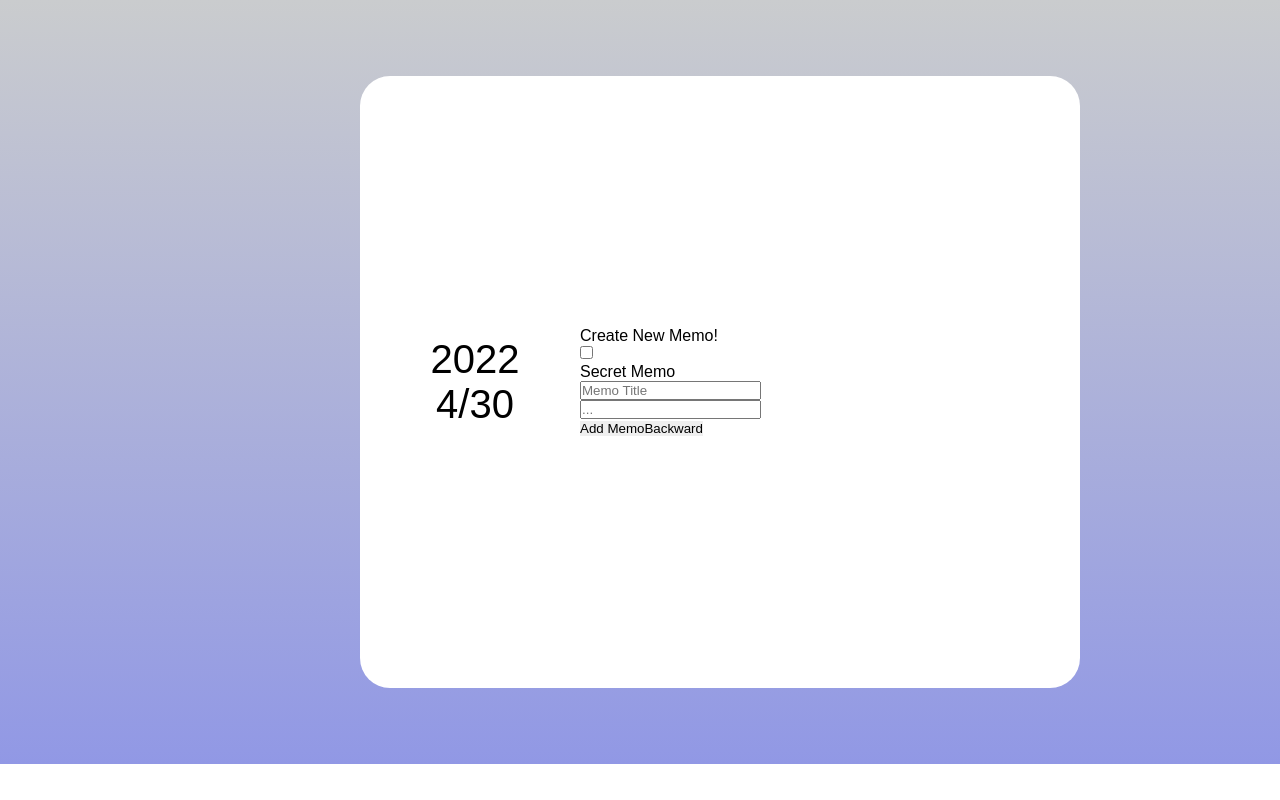
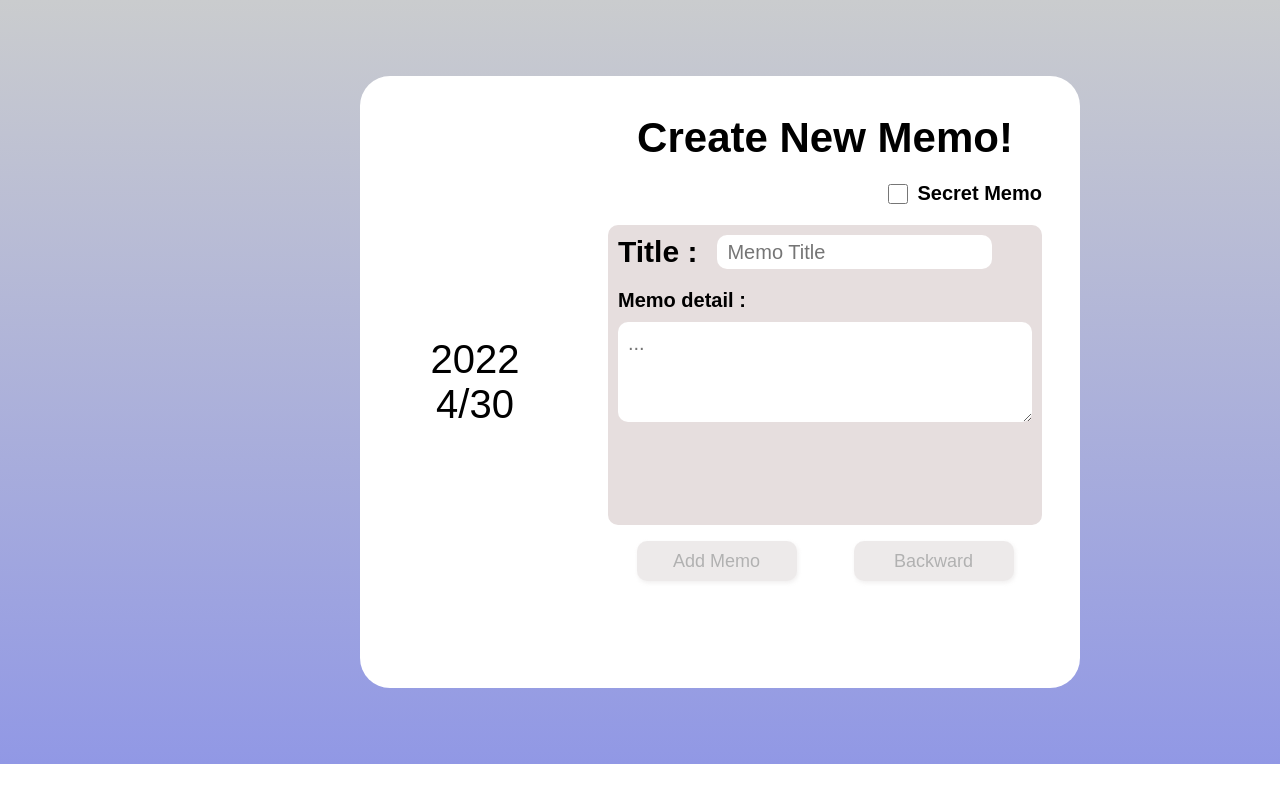
Before and after one commit to TaeyeonRoyce/Memolist-contest, a React (Create React App) app in the folder memolist-client/: page /memo/new-memo in a window 1280 px wide. Shown: the top 800 px of the page. Built offline with nearby package versions, Linux system fonts and the light colour scheme.

Commit message:
feat : Client styles

```diff
--- a/memolist-client/src/App.css
+++ b/memolist-client/src/App.css
@@ -7,7 +7,12 @@
 
 button {
   border: none;
+  background-color: rgba(0, 0, 0, 0);
   cursor: pointer;
+}
+a {
+  text-decoration: none;
+  color: black;
 }
 
 .container {
@@ -37,7 +42,7 @@ button {
   text-align: center;
 }
 
-.mainPageContainer {
+.mainPageContainer, .addFormContainer, .memoDetailContainer{
   width: 70%;
   height: 100%;
   padding : 4%;
@@ -46,9 +51,265 @@ button {
 }
 
 .memoListContainer {
-  padding-top: 12px;
+  margin-top: 16px;
+  display: flex;
+  flex-direction: column;
+  overflow-y: auto;
 }
 
 .memoContainer {
+  background: rgb(230, 222, 222);
+  border-radius: 10px;
+  margin: 10px 5px 20px 5px;
+  margin-right: 30px;
+  padding: 10px;
+  display: flex;
+  flex-direction: row;
+  justify-content: space-between;
+}
+
+.secretMemoText {
+  display: flex;
+  text-align: center;
+  align-items: center;
+  padding-left: 20px;
+}
+.memoPreview {
+  display: flex;
+  flex-direction: row;
 
 }
+
+.memoIconContainer {
+  display: flex;
+  justify-content: center;
+  text-align: center;
+  align-items: center;
+  font-size: 26px;
+  width: 52px;
+  height: 52px;
+  background: white;
+  border-radius: 50%;
+  box-shadow: 1px 4px 3px grey;
+  color: #767786;
+}
+
+.secretIcon {
+  color: rgb(79, 140, 140);
+}
+
+.previewContent {
+  padding-left: 20px;
+  display: flex;
+  align-items: flex-start;
+  flex-direction: column;
+  overflow:hidden;
+  text-overflow:ellipsis;
+  white-space:nowrap;
+  max-width: 301px;
+}
+
+.memoTitle {
+  font-weight: bold;
+  margin-bottom: 5px;
+  padding-bottom: 3px;
+  border-bottom: 2px solid rgb(108, 103, 103);
+}
+.memoDetails {
+  font-weight: 400;
+  margin-top: 5px;
+  overflow:hidden;
+  text-overflow:ellipsis;
+  white-space:nowrap;
+  width: 100%;
+}
+
+.deleteMemo{
+  display: flex;
+  align-items: center;
+  justify-content: center;
+  text-align: center;
+  width: 26px;
+  font: 14px;
+}
+.deleteMemo button {
+  width: 26px;
+  height: 26px;
+  font: 14px;
+  border-radius: 50%;
+  transition: background-color 0.3s;
+}
+.deleteMemo button:hover {
+  background: white;
+  box-shadow: 1px 4px 3px grey;
+}
+
+.addBtnContainer{
+  margin-top: 20px;
+  display: flex;
+  justify-content: center;
+  align-items: center;
+}
+.addMemoBtn {
+  background: rgb(198, 189, 189);
+  opacity: 0.3;
+  border-radius: 20px;
+  padding: 4%;
+  transition: opacity 0.6s;
+}
+
+.addMemoBtn:hover{
+  opacity: 0.8;
+}
+
+.searchContainer {
+  display: flex;
+}
+
+.searchContainer .iconBox {
+  font: 30px;
+  display: flex;
+  justify-content: center;
+  align-items: center;
+  margin-left: 5px;
+}
+
+.inputBox {
+  height: 30px;
+  margin-left: 10px;
+}
+
+.messageContainer {
+  font-size: 42px;
+  font-weight: bolder;
+  text-align: center;
+}
+
+.secretCheckBox {
+  display: flex;
+  flex-direction: row;
+  align-items: center;
+  justify-content: end;
+  margin : 20px 0px 20px 0px;
+  font-size: 20px;
+  font-weight: 900;
+}
+
+.secretCheckBox input {
+  width: 20px;
+	height: 20px;
+	border: 140px solid #bcbcbc;
+	cursor: pointer;
+  margin-right: 10px;
+}
+.addFormInputContainer, .memoDetailViewContainer {
+  display: flex;
+  flex-direction: column;
+  background: rgb(230, 222, 222);
+  border-radius: 10px;
+  padding: 10px;
+  height: 300px;
+}
+
+.memoTitleForm {
+  display: flex;
+  flex-direction: row;
+}
+.memoTitleForm input {
+  font-size: 20px;
+  border-radius: 10px;
+  border: none;
+  padding-left: 10px;
+}
+.titleFormText {
+  font-size: 30px;
+  font-weight: bolder;
+  margin-right: 20px;
+}
+
+.memoDetailForm {
+  display: flex;
+  flex-direction: column;
+  margin-top: 20px;
+}
+
+.memoDetailForm textarea {
+  font-size: 20px;
+  border-radius: 10px;
+  border: none;
+  padding: 10px;
+  height: 100px;
+}
+
+.detailFormText {
+  font-size: 20px;
+  font-weight: bolder;
+  margin-bottom: 10px;
+}
+
+
+.memoPwd {
+  display: flex;
+  flex-direction: column;
+  margin-top: 20px;
+}
+.memoPwd input {
+  font-size: 20px;
+  border-radius: 10px;
+  border: none;
+  padding: 10px;
+  margin-top: 10px;
+}
+.pwdFormText {
+  font-size: 20px;
+  font-weight: bolder;
+  margin-right: 20px;
+}
+
+.buttonContainer {
+  margin-top: 16px;
+  display: flex;
+  flex-direction: row;
+  justify-content: space-around;
+}
+.addMemoSubmitBtn, .editBtn, .enterBtn{
+  width: 160px;
+  border-radius: 10px;
+  background: rgb(198, 189, 189);
+  opacity: 0.3;
+  min-height: 40px;
+  font-size: 18px;
+  transition: opacity 0.3s;
+  box-shadow: 1px 2px 4px 0px rgb(207 202 202);
+}
+
+.addMemoSubmitBtn:hover, .editBtn:hover, .enterBtn:hover{
+  opacity : 0.8;
+}
+
+.return {
+  width: 160px;
+  border-radius: 10px;
+  background: rgb(198, 189, 189);
+  opacity : 0.3;
+  height: 40px;
+  font-size: 18px;
+  transition: opacity-color 0.3s;
+  box-shadow: 1px 2px 4px 0px rgb(207 202 202);
+}
+
+.return:hover {
+  opacity : 0.8;
+}
+
+.noneDiv {
+  display: none;
+}
+
+.memoDetailContainer {
+  justify-content: center;
+}
+
+.memoPwd input {
+  border: 4px solid red;
+}
--- a/memolist-client/src/memo/Memo.js
+++ b/memolist-client/src/memo/Memo.js
@@ -4,7 +4,7 @@ import MemoPreview from './MemoPreview';
 
 function Memo({memo}) {
     return(
-        <div className="memoCotainer" key={memo.memoIdx}>
+        <div className="memoContentCotainer" key={memo.memoIdx}>
             <Link to={{
                 pathname : `/memo/${memo.memoIdx}`}} state = {{memo:memo}}>
                 <MemoPreview memo = {memo} secret= {memo.secret}/>
--- a/memolist-client/src/memo/MemoPreview.js
+++ b/memolist-client/src/memo/MemoPreview.js
@@ -1,20 +1,28 @@
 import React from 'react';
+import { CgNotes, CgLock } from "react-icons/cg";
 
 function MemoPreview({memo, secret}) {
   return(
     <div>
       {secret ? (
-        <div className="secretMemoPreview">
-          <h3>Secret Memo</h3>
+        <div className="memoPreview">
+          <div className="memoIconContainer">
+            <CgLock className="secretIcon"/>
+          </div>
+          <h3 className="secretMemoText"> Passwrod Required</h3>
         </div>
       ) : (
-          <div className="normalMemo">
-            <h3>Normal Memo</h3>
-            <div className="memoTitle">
-              {memo.memoTitle}
+          <div className="memoPreview">
+            <div className="memoIconContainer">
+              <CgNotes className="memoIcon"/>
             </div>
-            <div className="todosDetail">
-              {memo.memoDetail}
+            <div className="previewContent">
+              <div className="memoTitle">
+                Title : {memo.memoTitle}
+              </div>
+              <div className="memoDetails">
+                {memo.memoDetail}
+              </div>
             </div>
           </div>
         )
--- a/memolist-client/src/page/AddMemoPage.js
+++ b/memolist-client/src/page/AddMemoPage.js
@@ -104,20 +104,25 @@ function AddMemo() {
             <input type="checkbox" checked={secret}  onChange={(e) => checkSecretBox(e)} />
             <div>Secret Memo</div>
           </div>
+          <div className="addFormInputContainer">
             <div className="memoTitleForm">
+              <div className="titleFormText">Title : </div>
               <input type="text" onChange={changeMemoTitle} name="memoTitle" placeholder="Memo Title"/>
             </div>
             <div className="memoDetailForm">
-            <input type="text" onChange={changeMemoDetail} name="memoDetail" placeholder="..."/>
+              <div className="detailFormText">Memo detail : </div>
+              <textarea type="text" onChange={changeMemoDetail} name="memoDetail" placeholder="..."/>
             </div>
             {secret ? (
             <div className="memoPwd">
+              <div className="pwdFormText">Memo password :  </div>
               <input type="text" onChange={changeMemoPwd} name="memoPwd" placeholder="password"/>
             </div>) : (<div></div>)}
+          </div>
           <div className="buttonContainer">
             {added ? (
-              <div></div>
-            ) : ( <button type="submit" className="addTodo"> Add Memo </button> )}
+              <div className="noneDiv"></div>
+            ) : ( <button type="submit" className="addMemoSubmitBtn"> Add Memo </button> )}
             <Link to="/memo">
                 <button type="button" className="return"> Backward </button>
             </Link>
--- a/memolist-client/src/page/EditMemoPage.js
+++ b/memolist-client/src/page/EditMemoPage.js
@@ -96,28 +96,33 @@ function EditMemo(memo) {
         <div className="messageContainer">
             {added ?
               (<div className="finishedMessage"> Memo Edit Success! </div>) :
-              (<div className="addMessage"> Create New Memo!</div>)
+              (<div className="addMessage"> Edit Memo </div>)
             }
         </div>
-        <form action="todos.html" method="post" onSubmit={secret ? editSecretMemo : editNormalTodo}>
+        <form action="" method="post" onSubmit={secret ? editSecretMemo : editNormalTodo}>
           <div className="secretCheckBox">
             <input type="checkbox" checked={secret}  onChange={(e) => checkSecretBox(e)} />
             <div>Secret Memo</div>
           </div>
+          <div className="addFormInputContainer">
             <div className="memoTitleForm">
-            <input type="text" onChange={changeMemoTitle} name="memoTitle" placeholder={memo.memoTitle}/>
+              <div className="titleFormText">Title : </div>
+              <input type="text" onChange={changeMemoTitle} name="memoTitle" placeholder={memo.memoTitle} value={memo.memoTitle}/>
             </div>
             <div className="memoDetailForm">
-            <input type="text" onChange={changeMemoDetail} name="memoDetail" placeholder={memo.memoDetail}/>
+              <div className="detailFormText">Memo detail : </div>
+              <textarea type="text" onChange={changeMemoDetail} name="memoDetail" placeholder={memo.memoDetail} value={memo.memoDetail}/>
             </div>
             {secret ? (
             <div className="memoPwd">
-            <input type="text" onChange={changeMemoPwd} name="memoPwd" placeholder={memo.memoPwd}/>
+              <div className="pwdFormText">Memo password :  </div>
+              <input type="text" onChange={changeMemoPwd} name="memoPwd" placeholder={memo.memoPwd}  value={memo.memoPwd}/>
             </div>) : (<div></div>)}
+          </div>
           <div className="buttonContainer">
             {added ? (
               <div></div>
-            ) : (<button type="submit" className="addTodo"> Edit </button>)}
+            ) : (<button type="submit" className="editBtn"> Edit </button>)}
             <Link to="/memo">
                 <button type="button" className="return"> Backward </button>
             </Link>
--- a/memolist-client/src/page/MemoDetailPage.js
+++ b/memolist-client/src/page/MemoDetailPage.js
@@ -11,9 +11,17 @@ function MemoDetail(memo) {
         <div className="memoDetailContainer">
             {!pass && secret ? (<SecretMemoEnrtyPage memo = {memo} setPass={setPass}/>) : (
             <div>
-                <h1>{memo.memoTitle}</h1>
-                <h3>{memo.memoDetail}</h3>
-                <div className="btnContainer">
+                <div className="memoTitleForm">
+                    <div className="titleFormText">Title : </div>
+                    <h1>{memo.memoTitle}</h1>
+                </div>
+                <div className="memoDetailViewContainer">
+                    <div className="memoDetailForm">
+                        <div className="detailFormText">Memo detail : </div>
+                        <h3>{memo.memoDetail}</h3>
+                    </div>
+                </div>
+                <div className="buttonContainer">
                     <Link to={{
                         pathname : `/memo/${memo.memoIdx}/edit`}} state = {{memo:memo}}>
                         <button className="editBtn">
@@ -22,7 +30,7 @@ function MemoDetail(memo) {
                     </Link>
 
                     <Link to="/memo">
-                        <button className="backwardBtn">
+                        <button className="return">
                             Backward
                         </button>
                     </Link>
--- a/memolist-client/src/page/MemoListPage.js
+++ b/memolist-client/src/page/MemoListPage.js
@@ -51,12 +51,14 @@ function MainDetail(memoList) {
         return (
             <div className="mainPageContainer">
                 <div className="searchContainer">
-                    <FaSearch/>
+                    <div className="iconBox">
+                        <FaSearch />
+                    </div>
                     <input
                         type="search"
                         value={searchValue}
                         onChange={filter}
-                        className="input"
+                        className="inputBox"
                         placeholder="search"
                     />
                 </div>
@@ -64,13 +66,13 @@ function MainDetail(memoList) {
                     {memoList.map((memo) => (
                         <div key = {memo.memoIdx} className="memoContainer">
                             <Memo memo={memo} key = {memo.memoIdx}/>
-                            <div className="deleteTodo" onClick={(e) =>     {deleteMemo(e, memo.memoIdx)}}>
+                            <div className="deleteMemo" onClick={(e) =>     {deleteMemo(e, memo.memoIdx)}}>
                             <button type="submit"> ❌ </button>
                         </div>
                     </div>))}
                 </div>
-                <Link to="/memo/new-memo">
-                    <button className="addMemoBtn"> 새로운 메모 추가하기 </button>
+                <Link to="/memo/new-memo" className="addBtnContainer">
+                    <button className="addMemoBtn"> Add Memo </button>
                 </Link>
             </div>
         )
@@ -78,12 +80,14 @@ function MainDetail(memoList) {
         return (
             <div className="mainPageContainer">
                 <div className="searchContainer">
-                    <FaSearch/>
+                <div className="iconBox">
+                        <FaSearch />
+                    </div>
                     <input
                         type="search"
                         value={searchValue}
                         onChange={filter}
-                        className="input"
+                        className="inputBox"
                         placeholder="search"
                     />
                 </div>
@@ -93,7 +97,7 @@ function MainDetail(memoList) {
                         searchMemos.map((memo) => (
                             <div key = {memo.memoIdx} className="memoContainer">
                                 <Memo memo={memo} key = {memo.memoIdx}></Memo>
-                                <div className="deleteTodo" onClick={(e) => {deleteMemo(e, memo.memoIdx)}}>
+                                <div className="deleteMemo" onClick={(e) => {deleteMemo(e, memo.memoIdx)}}>
                                     <button type="submit"> ❌ </button>
                                 </div>
                             </div>
@@ -101,8 +105,8 @@ function MainDetail(memoList) {
                         <h1>No memo found!</h1>
                     )}
                 </div>
-                <Link to="/memo/new-memo">
-                    <button className="addMemoBtn"> 새로운 메모 추가하기 </button>
+                <Link to="/memo/new-memo" className="addBtnContainer">
+                    <button className="addMemoBtn"> Add Memo </button>
                 </Link>
             </div>
         )
--- a/memolist-client/src/page/SecretMemoEntryPage.js
+++ b/memolist-client/src/page/SecretMemoEntryPage.js
@@ -37,14 +37,15 @@ function SecretMemoEntry({memo, setPass}) {
   }
 
   return (
-    <div className="memoDetailContainer">
+    <div className="memoPwdEnterContainer">
       <div className="memoPwd">
-        <h2>Enter Password</h2>
         <input type="text" onChange={changeMemoPwd} name="memoPwd" placeholder={pwdHolder}/>
       </div>
-      <div className="btnContainer">
+      <div className="buttonContainer">
         <button type="submit" className="enterBtn" onClick={checkPwd}> Enter </button>
-        <button type="button" className="return"> Backward </button>
+        <Link to="/memo">
+          <button type="button" className="return"> Backward </button>
+        </Link>
       </div>
     </div>
   )
```
Lines whose indentation alone changed are shown as unchanged.
